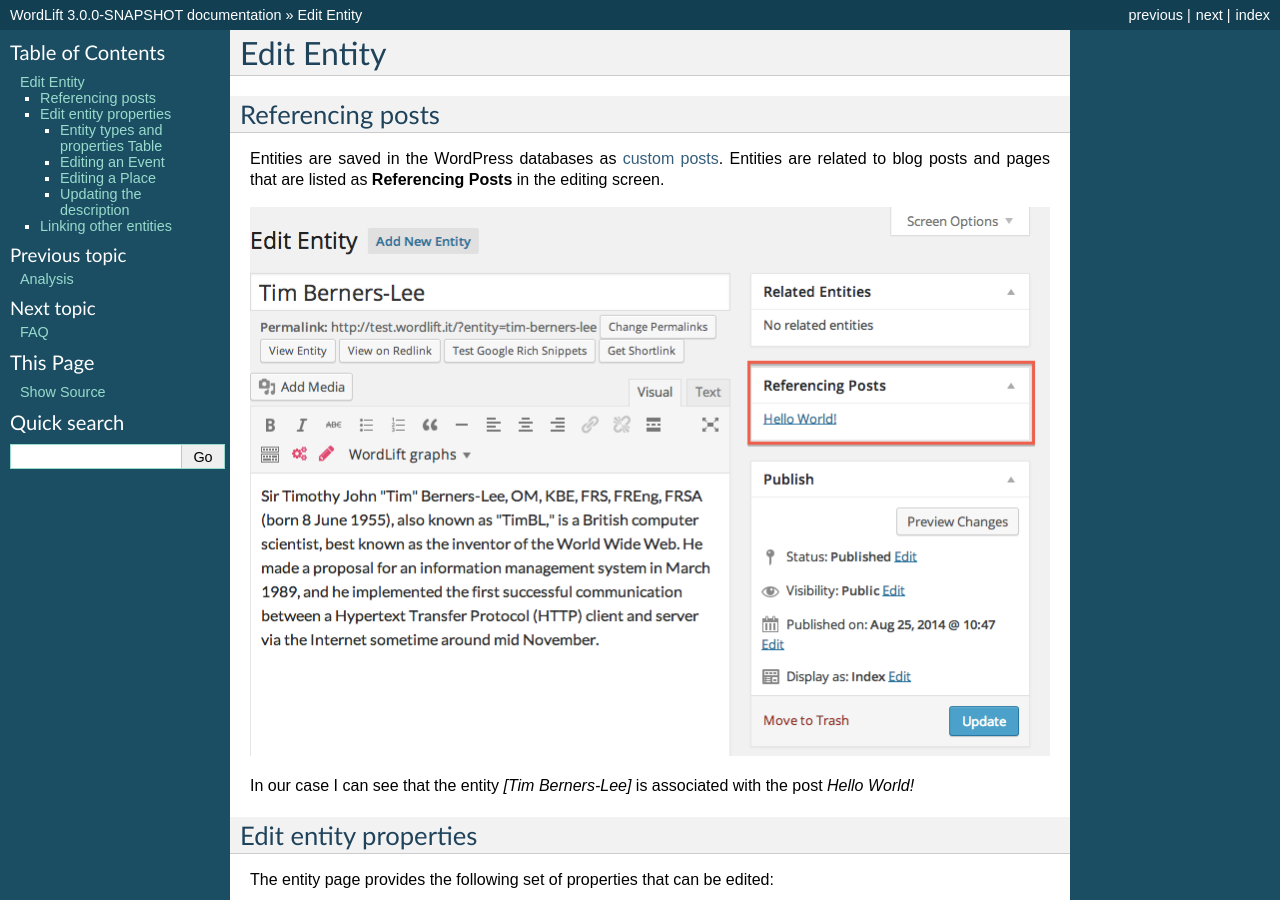
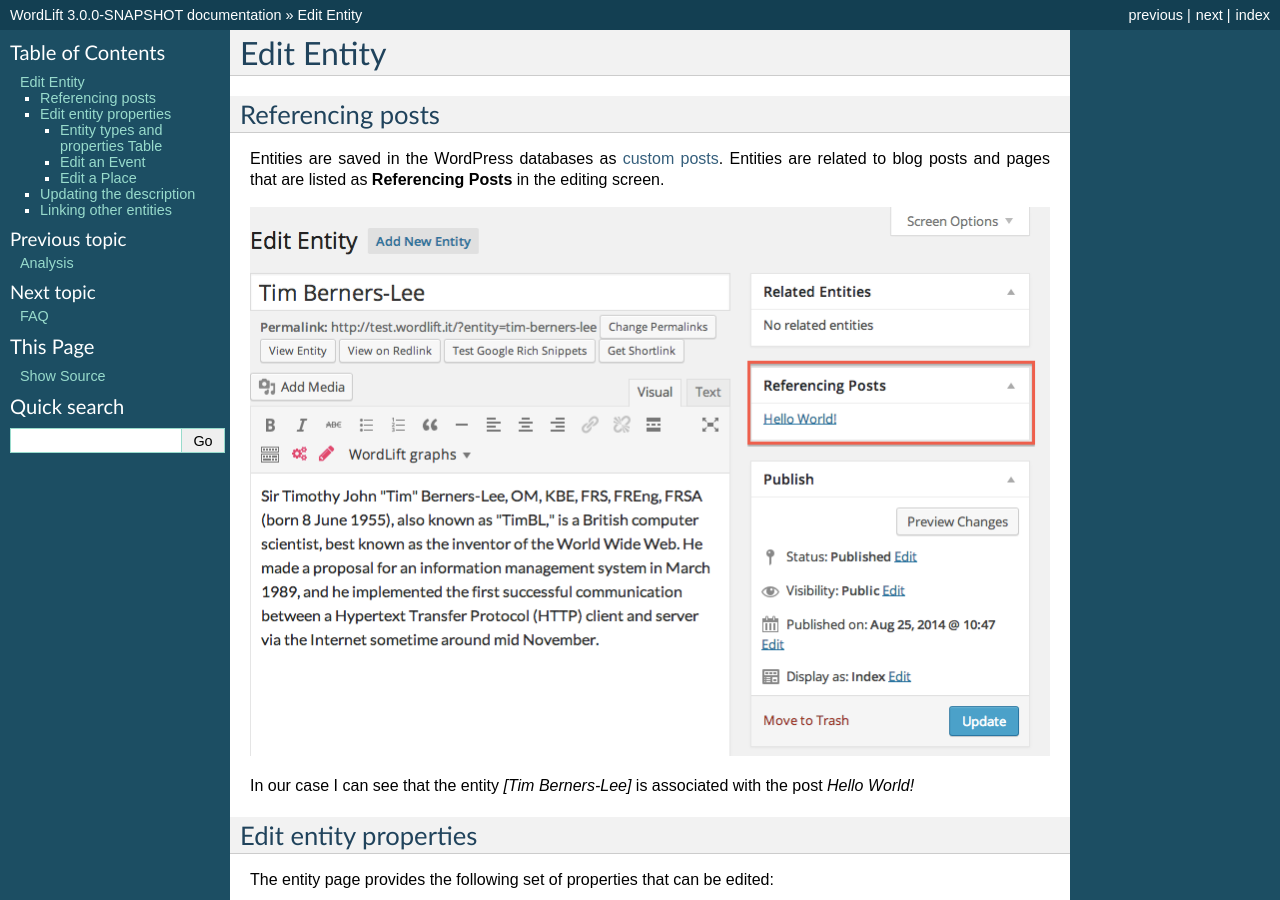
Before and after one commit to insideout10/wordlift-docs, a Sphinx documentation site: the page built from docs/edit-entity.rst, in a window 1280 px wide and 900 px high. Built offline with Sphinx 7.4.7, drawn with Linux system fonts in a browser that asks for light colours; some of the changed text lies outside the part shown.

Commit message:
minor update on edit entity

```diff
--- a/docs/edit-entity.rst
+++ b/docs/edit-entity.rst
@@ -56,13 +56,13 @@
 |              |Work(i.e. Software).|additionalType.             |                   |
 +--------------+--------------------+----------------------------+-------------------+
 
-Editing an Event
+Edit an Event
 -------------------------------
 Events, occuring in a specific time are also entities. To personalise the *startDate* and *endDate* of an event I can use the **Event duration**box and the calendar control.
 
 .. image:: /images/wordlift-edit-entity-event.png
 
-Editing a Place
+Edit a Place
 -------------------------------
 Places are also entities. To personalise the *geo coordinates* (longitude and latitude) of a place I can use the **Coordinates** box and either edit the *Latitude* and *Longitude* fields or simply place the pinpoint on the map.
 
@@ -70,7 +70,7 @@
 
 
 Updating the description
--------------------------------
+_____________
 
 When we have something meanigful to say on a specific concept we shall curate the information and edit the data that has been fetched automatically by WordLift. In our example for the entity *[Berners-Lee]* name, description, image, type,url, sameAs and additionalType have been received from DBpedia.
 
```
